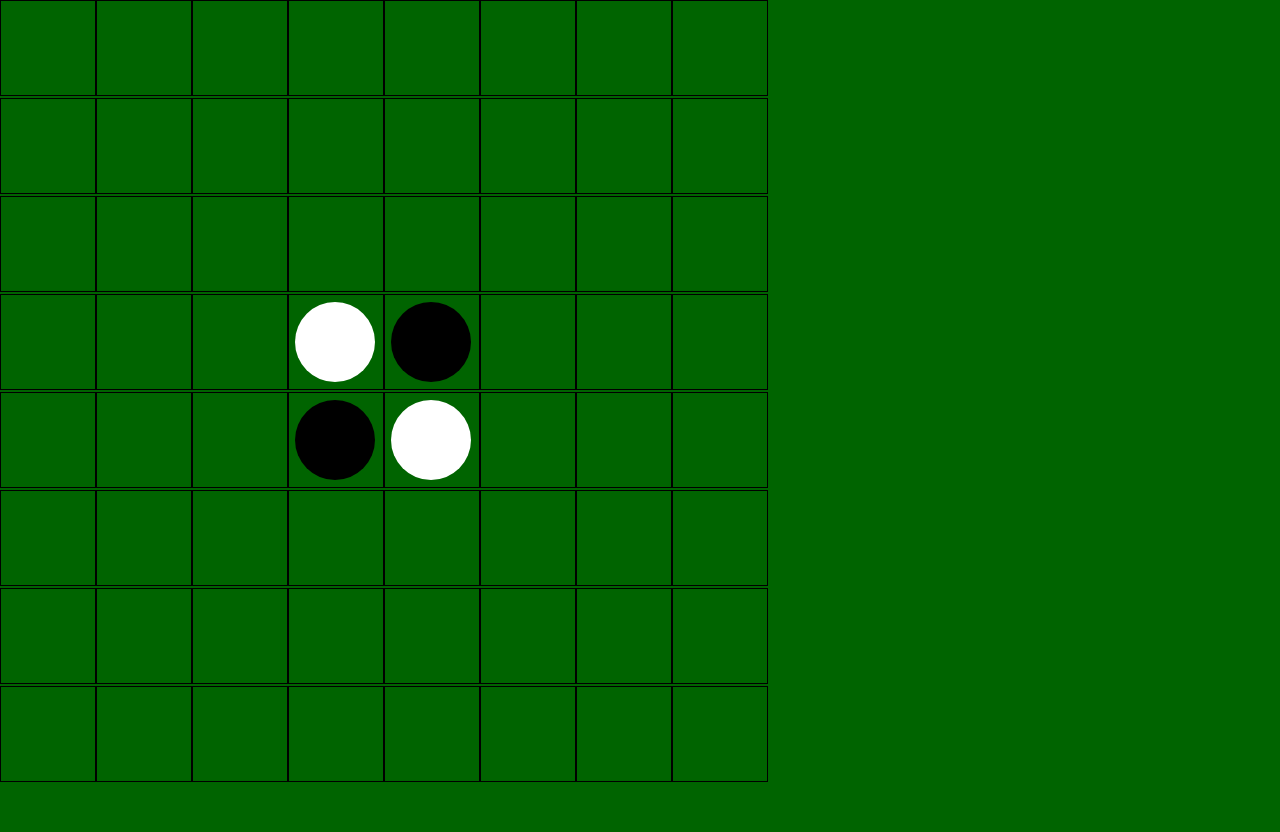
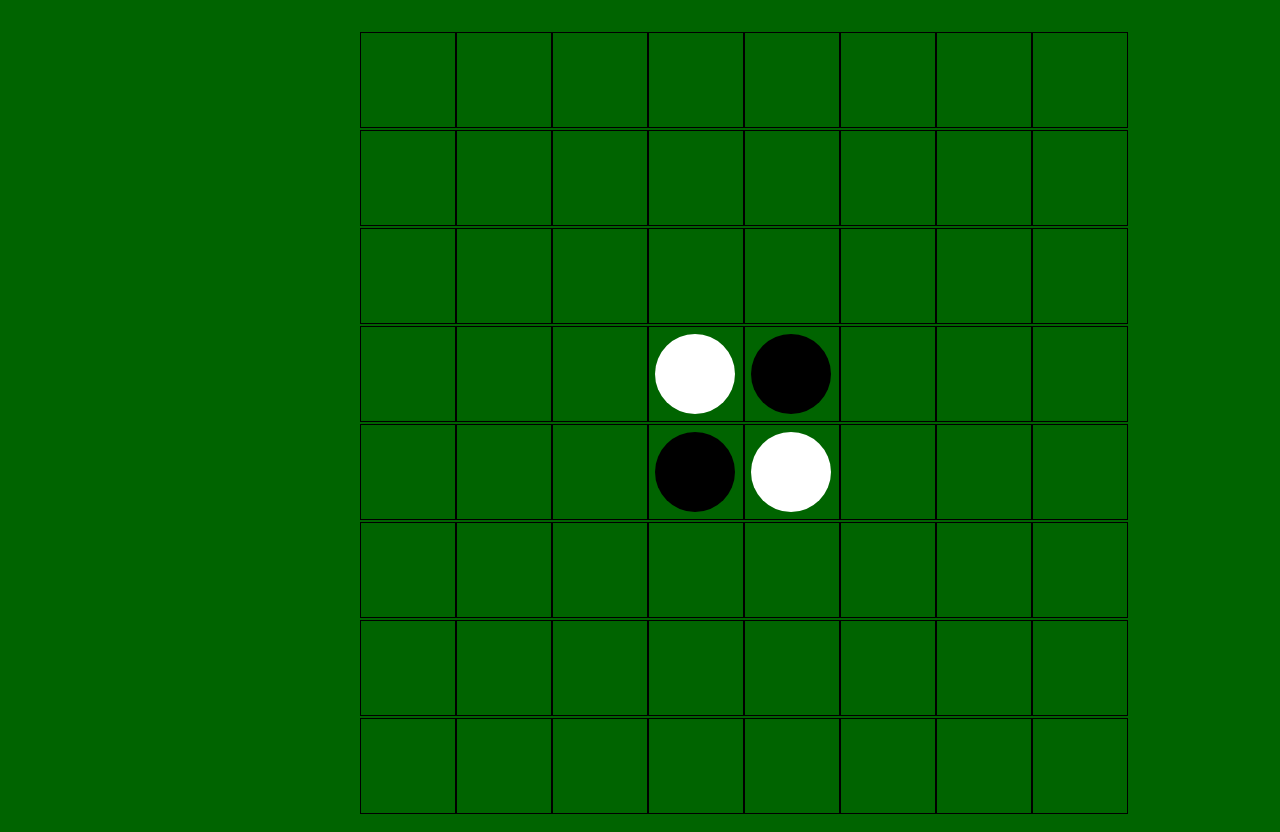
Before and after one commit to aditya-411/reversi, a React (Create React App) app in the folder frontend/: page /game in a window 1280 px wide. Before the commit the page ends 800 px from the top, so only its background shows below. Built offline with nearby package versions, Linux system fonts and the light colour scheme.

Commit message:
improves layout of board

```diff
--- a/frontend/src/component/Matrix.css
+++ b/frontend/src/component/Matrix.css
@@ -4,19 +4,20 @@
   grid-template-rows: repeat(8, 1fr);
   width: 400px;
   height: 400px;
-    margin: 0 auto;
+  margin-top: 3rem;
+  margin-left: 3rem;
   border: 2px solid black;
 }
 
-   /* body {
+.matrix {
   margin-top: 2rem;
   margin-left: 22.5rem;
   justify-content: center;
   align-items: center;
   background-color: darkgreen;
   height: 100vh;
-   } */
-   body{
+}
+body {
   background-color: darkgreen;
 }
 button {
--- a/frontend/src/component/Matrix.jsx
+++ b/frontend/src/component/Matrix.jsx
@@ -52,7 +52,7 @@ class Matrix extends Component {
 
   render() {
     return (
-      <div>
+      <div className="matrix">
         {this.state.matrix.map((row, rowIndex) => (
           <div key={rowIndex}>
             {row.map((cell, colIndex) => {
```
Lines whose indentation alone changed are shown as unchanged.
